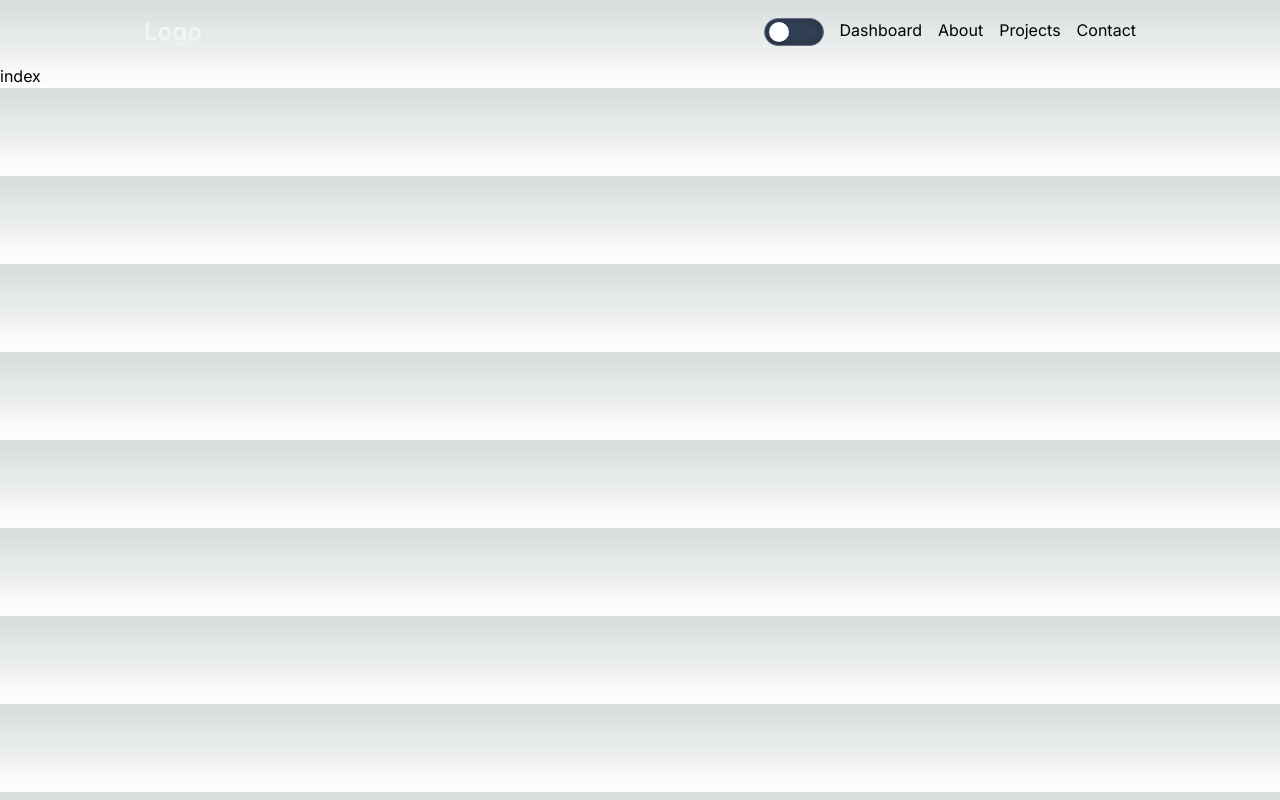
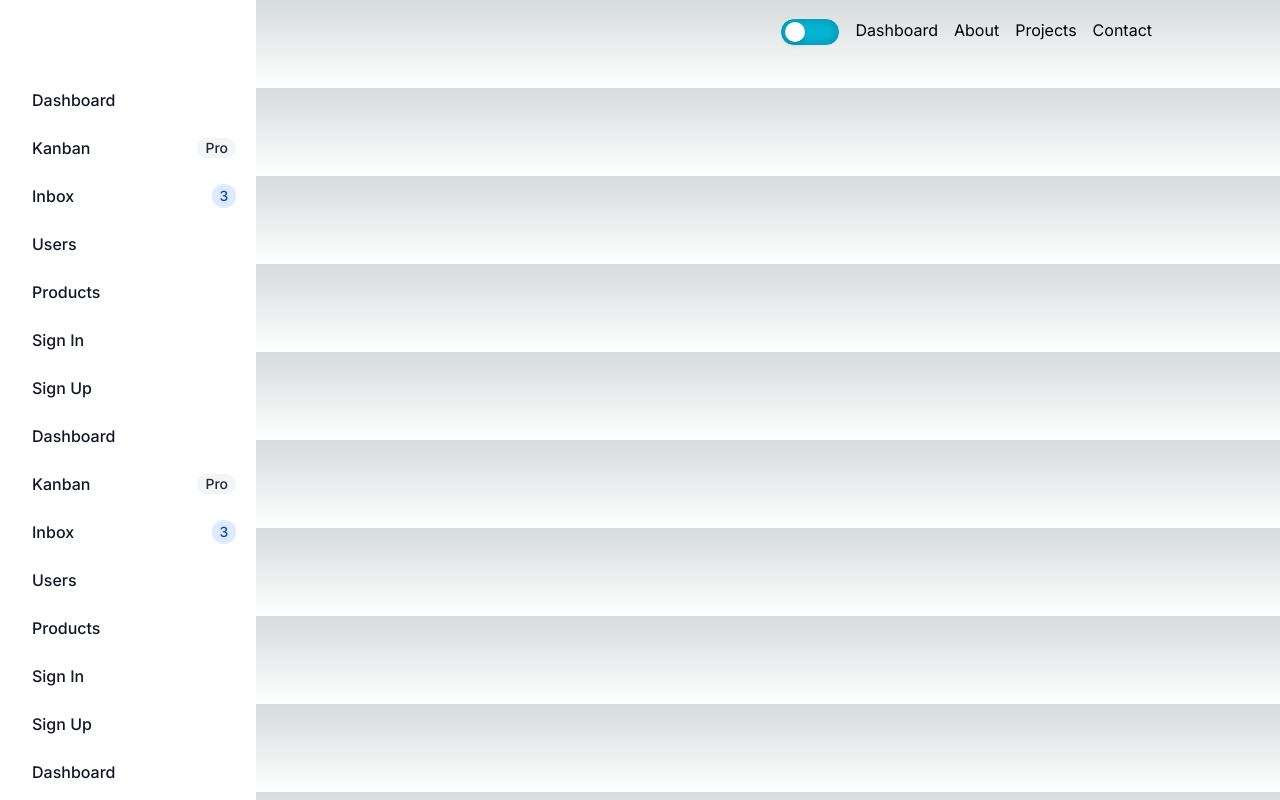
Before and after one commit to pratham5368/FlexUI, a Next.js app: page / in a window 1280 px wide. Built offline with nearby package versions, Linux system fonts and the light colour scheme.

Commit message:
updated navbar

```diff
--- a/src/app/page.tsx
+++ b/src/app/page.tsx
@@ -1,12 +1,14 @@
 import Image from "next/image";
 import Navbar from "../components/Navbar";
 import Header from "../components/Header";
+import Landing from "../components/Landing";
 
 export default function Home() {
   return (
     <div>
       <Header/>
       <Navbar/>
+      <Landing/>
     </div>
   );
 }
--- a/src/components/Header/index.tsx
+++ b/src/components/Header/index.tsx
@@ -8,9 +8,9 @@ import { Switch } from "../UI/Switch";
 function index() {
   const [checked, setChecked] = useState(false);
   return (
-    <nav className="sticky top-0 z-10 bg-opacity-30">
-     <div className="max-w-5xl mx-auto px-4">
-     <div className="flex items-center justify-between h-16">
+    <nav className="sticky top-0 z-10 bg-transparent">
+     <div className="max-w-5xl mx-auto ">
+     <div className="flex items-center justify-between h-16 ">
       <span className="text-2xl text-gray-100 font-semibold">Logo</span>
       <div className="flex space-x-4 text-white-100">
       <Switch checked={checked} setChecked={setChecked} />
--- a/src/components/Navbar/index.tsx
+++ b/src/components/Navbar/index.tsx
@@ -1,8 +1,159 @@
 import React from 'react'
 
-const index = () => {
+function index() {
   return (
-    <div>index</div>
+<div>
+
+
+<aside id="logo-sidebar" className="fixed top-0 left-0 z-40 w-64 h-screen pt-20 transition-transform -translate-x-full bg-white   sm:translate-x-0 dark:bg-black" aria-label="Sidebar">
+   <div className="h-full px-3 pb-4 overflow-y-auto bg-white dark:bg-black scroll-smooth
+  [&::-webkit-scrollbar]:w-1
+  [&::-webkit-scrollbar-track]:bg-gray-100
+  [&::-webkit-scrollbar-thumb]:bg-gray-300
+  dark:[&::-webkit-scrollbar-track]:bg-slate-700
+  dark:[&::-webkit-scrollbar-thumb]:bg-slate-500">
+      <ul className="space-y-2 font-medium">
+         <li>
+            <a href="#" className="flex items-center p-2 text-gray-900 rounded-lg dark:text-white hover:bg-gray-100 dark:hover:bg-gray-700 group">
+
+               <span className="ms-3">Dashboard</span>
+            </a>
+         </li>
+         <li>
+            <a href="#" className="flex items-center p-2 text-gray-900 rounded-lg dark:text-white hover:bg-gray-100 dark:hover:bg-gray-700 group">
+
+               <span className="flex-1 ms-3 whitespace-nowrap">Kanban</span>
+               <span className="inline-flex items-center justify-center px-2 ms-3 text-sm font-medium text-gray-800 bg-gray-100 rounded-full dark:bg-gray-700 dark:text-gray-300">Pro</span>
+            </a>
+         </li>
+         <li>
+            <a href="#" className="flex items-center p-2 text-gray-900 rounded-lg dark:text-white hover:bg-gray-100 dark:hover:bg-gray-700 group">
+
+               <span className="flex-1 ms-3 whitespace-nowrap">Inbox</span>
+               <span className="inline-flex items-center justify-center w-3 h-3 p-3 ms-3 text-sm font-medium text-blue-800 bg-blue-100 rounded-full dark:bg-blue-900 dark:text-blue-300">3</span>
+            </a>
+         </li>
+         <li>
+            <a href="#" className="flex items-center p-2 text-gray-900 rounded-lg dark:text-white hover:bg-gray-100 dark:hover:bg-gray-700 group">
+
+               <span className="flex-1 ms-3 whitespace-nowrap">Users</span>
+            </a>
+         </li>
+         <li>
+            <a href="#" className="flex items-center p-2 text-gray-900 rounded-lg dark:text-white hover:bg-gray-100 dark:hover:bg-gray-700 group">
+
+               <span className="flex-1 ms-3 whitespace-nowrap">Products</span>
+            </a>
+         </li>
+         <li>
+            <a href="#" className="flex items-center p-2 text-gray-900 rounded-lg dark:text-white hover:bg-gray-100 dark:hover:bg-gray-700 group">
+
+               <span className="flex-1 ms-3 whitespace-nowrap">Sign In</span>
+            </a>
+         </li>
+         <li>
+            <a href="#" className="flex items-center p-2 text-gray-900 rounded-lg dark:text-white hover:bg-gray-100 dark:hover:bg-gray-700 group">
+
+               <span className="flex-1 ms-3 whitespace-nowrap">Sign Up</span>
+            </a>
+         </li>
+         <li>
+            <a href="#" className="flex items-center p-2 text-gray-900 rounded-lg dark:text-white hover:bg-gray-100 dark:hover:bg-gray-700 group">
+
+               <span className="ms-3">Dashboard</span>
+            </a>
+         </li>
+         <li>
+            <a href="#" className="flex items-center p-2 text-gray-900 rounded-lg dark:text-white hover:bg-gray-100 dark:hover:bg-gray-700 group">
+
+               <span className="flex-1 ms-3 whitespace-nowrap">Kanban</span>
+               <span className="inline-flex items-center justify-center px-2 ms-3 text-sm font-medium text-gray-800 bg-gray-100 rounded-full dark:bg-gray-700 dark:text-gray-300">Pro</span>
+            </a>
+         </li>
+         <li>
+            <a href="#" className="flex items-center p-2 text-gray-900 rounded-lg dark:text-white hover:bg-gray-100 dark:hover:bg-gray-700 group">
+
+               <span className="flex-1 ms-3 whitespace-nowrap">Inbox</span>
+               <span className="inline-flex items-center justify-center w-3 h-3 p-3 ms-3 text-sm font-medium text-blue-800 bg-blue-100 rounded-full dark:bg-blue-900 dark:text-blue-300">3</span>
+            </a>
+         </li>
+         <li>
+            <a href="#" className="flex items-center p-2 text-gray-900 rounded-lg dark:text-white hover:bg-gray-100 dark:hover:bg-gray-700 group">
+
+               <span className="flex-1 ms-3 whitespace-nowrap">Users</span>
+            </a>
+         </li>
+         <li>
+            <a href="#" className="flex items-center p-2 text-gray-900 rounded-lg dark:text-white hover:bg-gray-100 dark:hover:bg-gray-700 group">
+
+               <span className="flex-1 ms-3 whitespace-nowrap">Products</span>
+            </a>
+         </li>
+         <li>
+            <a href="#" className="flex items-center p-2 text-gray-900 rounded-lg dark:text-white hover:bg-gray-100 dark:hover:bg-gray-700 group">
+
+               <span className="flex-1 ms-3 whitespace-nowrap">Sign In</span>
+            </a>
+         </li>
+         <li>
+            <a href="#" className="flex items-center p-2 text-gray-900 rounded-lg dark:text-white hover:bg-gray-100 dark:hover:bg-gray-700 group">
+
+               <span className="flex-1 ms-3 whitespace-nowrap">Sign Up</span>
+            </a>
+         </li>
+         <li>
+            <a href="#" className="flex items-center p-2 text-gray-900 rounded-lg dark:text-white hover:bg-gray-100 dark:hover:bg-gray-700 group">
+
+               <span className="ms-3">Dashboard</span>
+            </a>
+         </li>
+         <li>
+            <a href="#" className="flex items-center p-2 text-gray-900 rounded-lg dark:text-white hover:bg-gray-100 dark:hover:bg-gray-700 group">
+
+               <span className="flex-1 ms-3 whitespace-nowrap">Kanban</span>
+               <span className="inline-flex items-center justify-center px-2 ms-3 text-sm font-medium text-gray-800 bg-gray-100 rounded-full dark:bg-gray-700 dark:text-gray-300">Pro</span>
+            </a>
+         </li>
+         <li>
+            <a href="#" className="flex items-center p-2 text-gray-900 rounded-lg dark:text-white hover:bg-gray-100 dark:hover:bg-gray-700 group">
+
+               <span className="flex-1 ms-3 whitespace-nowrap">Inbox</span>
+               <span className="inline-flex items-center justify-center w-3 h-3 p-3 ms-3 text-sm font-medium text-blue-800 bg-blue-100 rounded-full dark:bg-blue-900 dark:text-blue-300">3</span>
+            </a>
+         </li>
+         <li>
+            <a href="#" className="flex items-center p-2 text-gray-900 rounded-lg dark:text-white hover:bg-gray-100 dark:hover:bg-gray-700 group">
+
+               <span className="flex-1 ms-3 whitespace-nowrap">Users</span>
+            </a>
+         </li>
+         <li>
+            <a href="#" className="flex items-center p-2 text-gray-900 rounded-lg dark:text-white hover:bg-gray-100 dark:hover:bg-gray-700 group">
+
+               <span className="flex-1 ms-3 whitespace-nowrap">Products</span>
+            </a>
+         </li>
+         <li>
+            <a href="#" className="flex items-center p-2 text-gray-900 rounded-lg dark:text-white hover:bg-gray-100 dark:hover:bg-gray-700 group">
+
+               <span className="flex-1 ms-3 whitespace-nowrap">Sign In</span>
+            </a>
+         </li>
+         <li>
+            <a href="#" className="flex items-center p-2 text-gray-900 rounded-lg dark:text-white hover:bg-gray-100 dark:hover:bg-gray-700 group">
+
+               <span className="flex-1 ms-3 whitespace-nowrap">Sign Up</span>
+            </a>
+         </li>
+      </ul>
+   </div>
+</aside>
+
+
+
+</div>
+
+
   )
 }
 
--- a/src/components/UI/Switch.tsx
+++ b/src/components/UI/Switch.tsx
@@ -1,5 +1,7 @@
 import { twMerge } from "tailwind-merge";
 import { motion } from "framer-motion";
+import { useState } from "react";
+
 export const Switch = ({
   checked,
   setChecked,
@@ -7,13 +9,21 @@ export const Switch = ({
   checked: boolean,
   setChecked: (checked: boolean) => void,
 }) => {
+
+  const [darkMode, setDarkMode] = useState(false);
+
+  const toggleDarkMode = () => {
+    setDarkMode(!darkMode);
+
+  };
   return (
+    <div className={'${darkMode && "dark"}'}>
     <form className="flex space-x-4  antialiased items-center">
       <label
         htmlFor="checkbox"
         className={twMerge(
           "h-7  px-1  flex items-center border border-transparent shadow-[inset_0px_0px_12px_rgba(0,0,0,0.25)] rounded-full w-[60px] relative cursor-pointer transition duration-200",
-          checked ? "bg-white-100" : "bg-slate-700 border-slate-500"
+          checked ? "bg-white-100" : "bg-cyan-500 border-white-700"
         )}
       >
         <motion.div
@@ -39,11 +49,13 @@ export const Switch = ({
           type="checkbox"
           checked={checked}
           onChange={(e) => setChecked(e.target.checked)}
+          onClick={toggleDarkMode}
           className="hidden"
           id="checkbox"
         />
       </label>
 
     </form>
+    </div>
   );
 };
```
